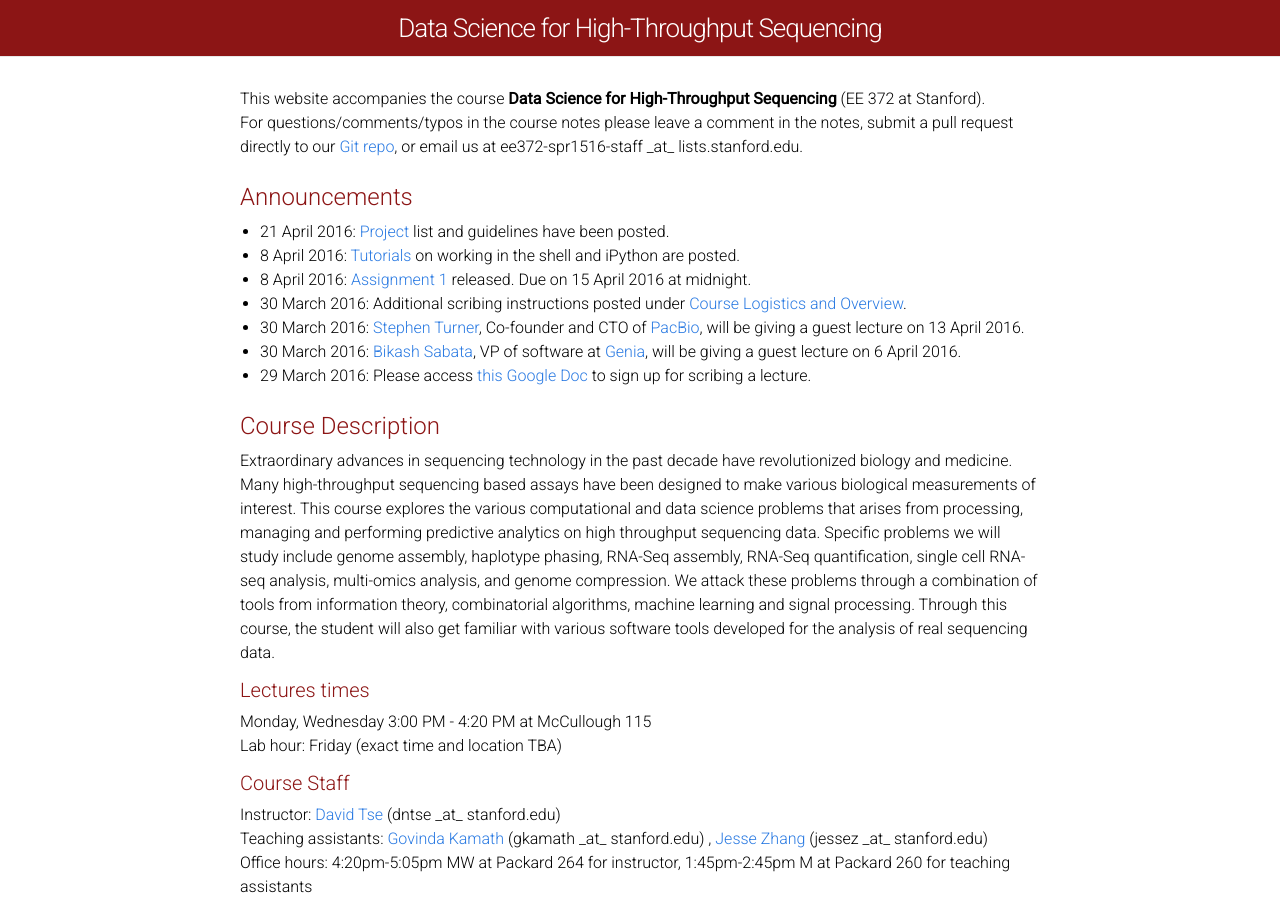
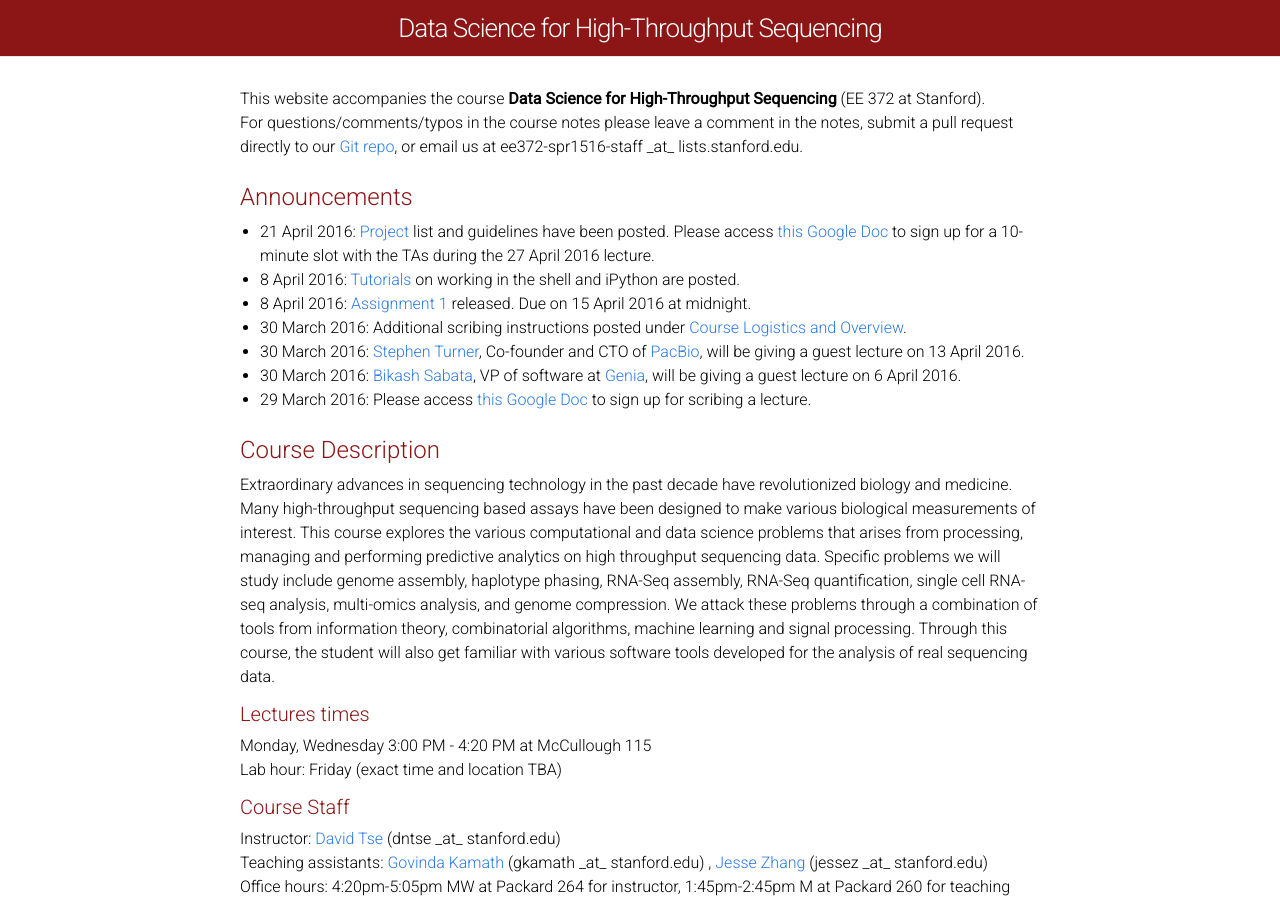
Before and after one commit to laurashen/data-science-sequencing.github.io, a Jekyll site: the page built from index.html, in a window 1280 px wide and 900 px high. Built offline with Jekyll 4.4.1, drawn with Linux system fonts in a browser that asks for light colours.

Commit message:
edit to announcements

```diff
--- a/index.html
+++ b/index.html
@@ -13,7 +13,7 @@ layout: default
     <div class="module-header">Announcements</div>
     <div class="materials-bullets-notopmargin">
     <ul >
-    <li>21 April 2016: <a href="/assignments/project_guidelines">Project</a> list and guidelines have been posted. </li>
+    <li>21 April 2016: <a href="/assignments/project_guidelines">Project</a> list and guidelines have been posted. Please access <a href="https://docs.google.com/spreadsheets/d/1AHNKN8knwZCHdvp3bbTHczt3dqzFteMHH0qWLcgeHok/edit#gid=0">this Google Doc</a> to sign up for a 10-minute slot with the TAs during the 27 April 2016 lecture. </li>
     <li>8 April 2016: <a href="/labhours/labhour1">Tutorials</a> on working in the shell and iPython are posted. </li>
     <li>8 April 2016: <a href="/assignments/assignment1/">Assignment 1</a> released. Due on 15 April 2016 at midnight.</li>
     <li>30 March 2016: Additional scribing instructions posted under <a href="/lectures/course_overview/#scribing">Course Logistics and Overview</a>. </li>
```
